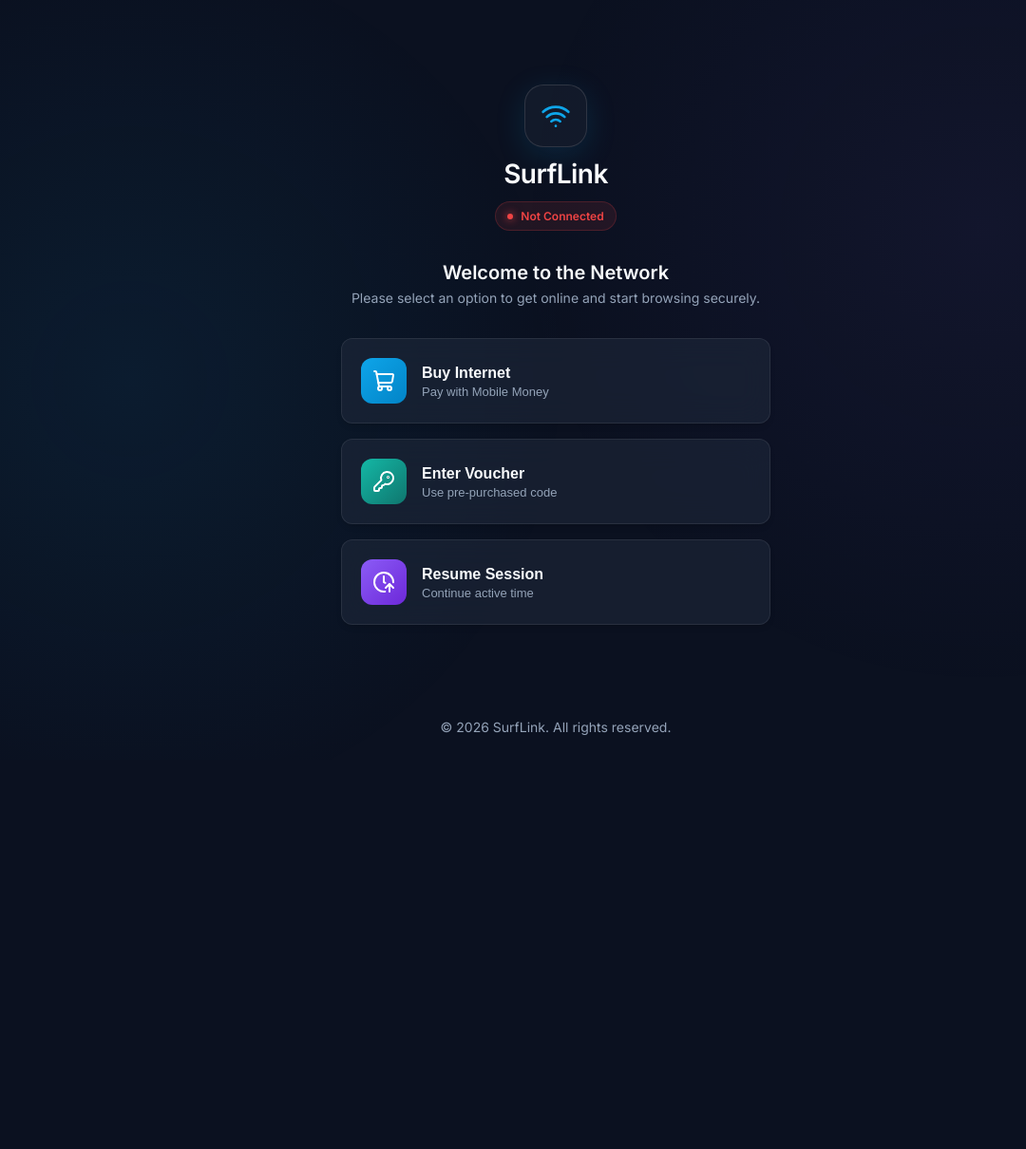
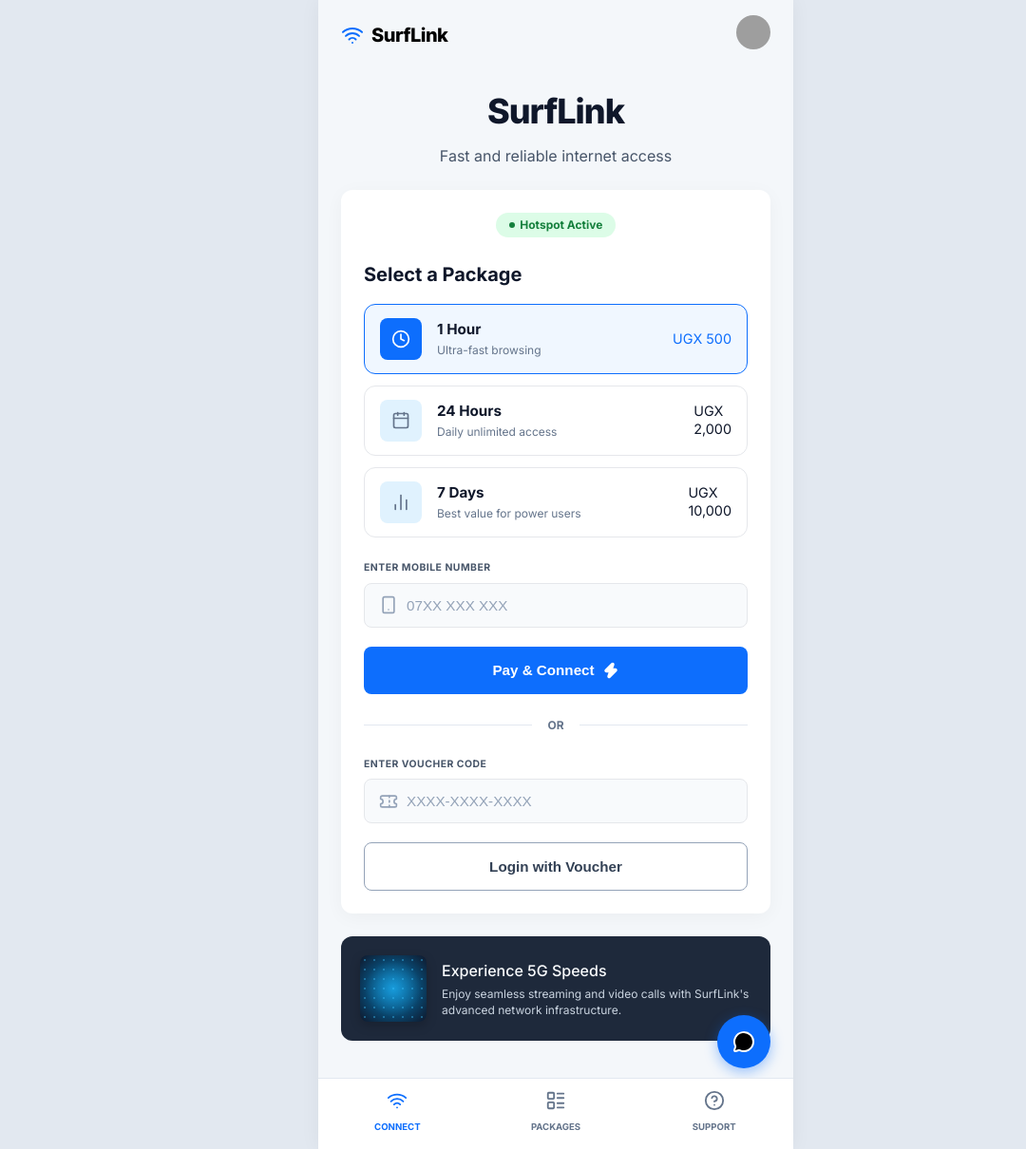
Before and after one commit to denistendo/Surflink, a React app in the folder frontend/: page / in a window 1280 px wide. Shown: the whole page at 95% size, without its empty margins (55-1135 px from the left). Before the commit the page ends 800 px from the top, so only its background shows below. Built offline with nearby package versions, Linux system fonts and the light colour scheme; grey boxes are pictures that could not be loaded; the HTML template or start-up script is replaced by a standard one.

Commit message:
feat: initialize frontend layout components and landing screen with global CSS styles

```diff
--- a/frontend/src/components/PortalLayout.css
+++ b/frontend/src/components/PortalLayout.css
@@ -5,18 +5,15 @@
   width: 100%;
   max-width: 500px;
   margin: 0 auto;
-  padding: 1.5rem;
+  position: relative;
+  background-color: var(--bg-color);
+  box-shadow: 0 0 20px rgba(0, 0, 0, 0.05);
+  overflow-x: hidden;
 }
 
 .portal-content {
   flex: 1;
   display: flex;
   flex-direction: column;
-  justify-content: center;
+  width: 100%;
 }
-
-.portal-footer {
-  text-align: center;
-  padding-top: 2rem;
-  font-size: 0.875rem;
-}
--- a/frontend/src/components/PortalLayout.jsx
+++ b/frontend/src/components/PortalLayout.jsx
@@ -3,17 +3,11 @@
 
 const PortalLayout = () => {
   return (
-    <>
-      <div className="animated-bg"></div>
-      <div className="portal-container">
-        <main className="portal-content">
-          <Outlet />
-        </main>
-        <footer className="portal-footer">
-          <p className="text-muted">© {new Date().getFullYear()} SurfLink. All rights reserved.</p>
-        </footer>
-      </div>
-    </>
+    <div className="portal-container">
+      <main className="portal-content">
+        <Outlet />
+      </main>
+    </div>
   );
 };
 
--- a/frontend/src/index.css
+++ b/frontend/src/index.css
@@ -1,23 +1,22 @@
-@import url('https://fonts.googleapis.com/css2?family=Inter:wght@300;400;500;600;700&display=swap');
+@import url('https://fonts.googleapis.com/css2?family=Inter:wght@300;400;500;600;700;800&display=swap');
 
 :root {
-  /* Professional Dark Theme Palette */
-  --bg-color: #0b1120; /* Deep midnight */
+  --bg-color: #f4f7fa;
   --surface-dark: #1e293b;
-  --surface-light: rgba(30, 41, 59, 0.4);
+  --surface-light: #ffffff;
 
-  --primary: #0ea5e9; /* Professional ocean blue */
-  --primary-hover: #0284c7;
+  --primary: #0d6efd;
+  --primary-hover: #0b5ed7;
 
   --success: #10b981;
+  --success-bg: #d1fae5;
   --danger: #ef4444;
   --warning: #f59e0b;
 
-  --text-main: #f8fafc;
-  --text-muted: #94a3b8;
+  --text-main: #111827;
+  --text-muted: #6b7280;
 
-  --border-color: rgba(255, 255, 255, 0.08);
-  --glass-border: rgba(255, 255, 255, 0.12);
+  --border-color: #e5e7eb;
 }
 
 * {
@@ -27,82 +26,15 @@
 }
 
 body {
-  font-family: 'Inter', system-ui, -apple-system, BlinkMacSystemFont, 'Segoe UI', Roboto, Helvetica, Arial, sans-serif;
-  background-color: var(--bg-color);
+  font-family: 'Inter', system-ui, -apple-system, sans-serif;
+  background-color: #e2e8f0; /* Darker outside the app container */
   color: var(--text-main);
   line-height: 1.5;
   -webkit-font-smoothing: antialiased;
-  -moz-osx-font-smoothing: grayscale;
-}
-
-/* Glassmorphism Utilities */
-.glass-panel {
-  background: var(--surface-light);
-  backdrop-filter: blur(16px);
-  -webkit-backdrop-filter: blur(16px);
-  border: 1px solid var(--glass-border);
-  border-radius: 12px;
-  box-shadow: 0 4px 6px -1px rgba(0, 0, 0, 0.1), 0 2px 4px -1px rgba(0, 0, 0, 0.06);
-}
-
-/* Typography Utilities */
-h1, h2, h3, h4, h5, h6 {
-  color: var(--text-main);
-  font-weight: 600;
-  line-height: 1.2;
 }
 
 .text-muted { color: var(--text-muted); }
-.text-center { text-align: center; }
-
-/* Buttons */
-.btn {
-  display: inline-flex;
-  align-items: center;
-  justify-content: center;
-  gap: 0.5rem;
-  padding: 0.75rem 1.25rem;
-  font-size: 1rem;
-  font-weight: 500;
-  border-radius: 8px;
-  border: none;
-  cursor: pointer;
-  transition: all 0.2s ease-in-out;
-  text-decoration: none;
-}
-
-.btn-primary {
-  background-color: var(--primary);
-  color: white;
-  box-shadow: 0 2px 4px rgba(14, 165, 233, 0.2);
-}
-
-.btn-primary:hover {
-  background-color: var(--primary-hover);
-  transform: translateY(-1px);
-}
-
-.btn-outline {
-  background-color: transparent;
-  color: var(--text-main);
-  border: 1px solid var(--border-color);
-}
-
-.btn-outline:hover {
-  background-color: rgba(255, 255, 255, 0.05);
-}
-
-/* Background Animation */
-.animated-bg {
-  position: fixed;
-  top: 0;
-  left: 0;
-  width: 100vw;
-  height: 100vh;
-  z-index: -1;
-  background: radial-gradient(circle at 15% 50%, rgba(14, 165, 233, 0.08), transparent 40%),
-              radial-gradient(circle at 85% 30%, rgba(139, 92, 246, 0.06), transparent 40%);
-}
+.w-full { width: 100%; }
 
 #root {
   min-height: 100vh;
--- a/frontend/src/screens/LandingScreen.css
+++ b/frontend/src/screens/LandingScreen.css
@@ -1,129 +1,420 @@
 .landing-screen {
   display: flex;
   flex-direction: column;
-  gap: 2rem;
-  animation: fadeIn 0.6s ease-out;
+  position: relative;
+  padding-bottom: 90px; /* space for bottom nav */
+  animation: fadeIn 0.4s ease-out;
+  background-color: var(--bg-color);
+  min-height: 100vh;
 }
 
 @keyframes fadeIn {
-  from { opacity: 0; transform: translateY(10px); }
-  to { opacity: 1; transform: translateY(0); }
+  from { opacity: 0; }
+  to { opacity: 1; }
 }
 
-.brand-header {
+/* Header */
+.app-header {
   display: flex;
-  flex-direction: column;
+  justify-content: space-between;
   align-items: center;
-  gap: 0.75rem;
+  padding: 1rem 1.5rem;
+  background: transparent;
 }
 
-.logo-container {
-  background: var(--surface-light);
-  border: 1px solid var(--glass-border);
-  padding: 1rem;
-  border-radius: 20px;
+.logo-section {
   display: flex;
   align-items: center;
-  justify-content: center;
-  box-shadow: 0 8px 32px rgba(14, 165, 233, 0.15);
+  gap: 0.5rem;
 }
 
-.brand-title {
-  font-size: 1.75rem;
-  letter-spacing: -0.02em;
+.logo-text {
+  font-size: 1.25rem;
+  font-weight: 800;
+  color: #000;
+  letter-spacing: -0.5px;
+}
+
+.user-avatar img {
+  width: 36px;
+  height: 36px;
+  border-radius: 50%;
+  object-fit: cover;
+}
+
+/* Hero Section */
+.hero-section {
+  text-align: center;
+  padding: 1rem 1.5rem 1.5rem;
+}
+
+.main-title {
+  font-size: 2.25rem;
+  font-weight: 800;
+  color: #0f172a;
+  margin-bottom: 0.5rem;
+  letter-spacing: -1px;
+}
+
+.subtitle {
+  color: #475569;
+  font-size: 1rem;
+}
+
+/* Main Card */
+.main-card {
+  background: #ffffff;
+  border-radius: 12px;
+  padding: 1.5rem;
+  margin: 0 1.5rem;
+  box-shadow: 0 4px 20px rgba(0, 0, 0, 0.04);
+}
+
+.badge-container {
+  display: flex;
+  justify-content: center;
+  margin-bottom: 1.5rem;
 }
 
 .status-badge {
   display: inline-flex;
   align-items: center;
-  gap: 0.5rem;
-  background: rgba(239, 68, 68, 0.1);
-  color: var(--danger);
-  padding: 0.35rem 0.75rem;
+  gap: 0.35rem;
+  background: #dcfce7;
+  color: #15803d;
+  padding: 0.25rem 0.85rem;
   border-radius: 9999px;
   font-size: 0.75rem;
-  font-weight: 600;
-  border: 1px solid rgba(239, 68, 68, 0.2);
+  font-weight: 700;
 }
 
 .status-dot {
   width: 6px;
   height: 6px;
   border-radius: 50%;
+  background-color: #15803d;
 }
 
-.status-dot.disconnected {
-  background-color: var(--danger);
-  box-shadow: 0 0 8px var(--danger);
+.section-title {
+  font-size: 1.25rem;
+  font-weight: 700;
+  margin-bottom: 1rem;
+  color: #0f172a;
 }
 
-.welcome-text {
-  text-align: center;
+/* Packages */
+.packages-list {
+  display: flex;
+  flex-direction: column;
+  gap: 0.75rem;
+  margin-bottom: 1.5rem;
 }
 
-.welcome-text h2 {
-  font-size: 1.25rem;
-  margin-bottom: 0.25rem;
+.package-item {
+  display: flex;
+  align-items: center;
+  padding: 0.875rem 1rem;
+  border: 1px solid var(--border-color);
+  border-radius: 12px;
+  cursor: pointer;
+  transition: all 0.2s ease;
+  background: #fff;
 }
 
-.welcome-text p {
-  font-size: 0.875rem;
+.package-item.selected {
+  border-color: var(--primary);
+  background: #f0f7ff;
 }
 
-.action-cards {
+.package-icon-wrapper {
+  width: 44px;
+  height: 44px;
+  border-radius: 8px;
   display: flex;
-  flex-direction: column;
+  align-items: center;
+  justify-content: center;
+  margin-right: 1rem;
+  flex-shrink: 0;
+}
+
+.package-icon-wrapper.blue {
+  background: var(--primary);
+  color: white;
+}
+
+.package-icon-wrapper.light-blue {
+  background: #e0f2fe;
+  color: #64748b;
+}
+
+.package-details {
+  flex: 1;
+}
+
+.package-details h3 {
+  font-size: 0.95rem;
+  font-weight: 700;
+  margin-bottom: 0.125rem;
+  color: #0f172a;
+}
+
+.package-details p {
+  font-size: 0.75rem;
+  color: #64748b;
+}
+
+.package-price {
+  font-size: 0.9rem;
+  color: #0f172a;
+  text-align: left;
+  line-height: 1.3;
+}
+
+.package-item.selected .package-price {
+  color: var(--primary);
+}
+
+/* Forms & Inputs */
+.form-group {
+  margin-bottom: 1.25rem;
+}
+
+.form-group label {
+  display: block;
+  font-size: 0.65rem;
+  font-weight: 700;
+  color: #475569;
+  margin-bottom: 0.5rem;
+  letter-spacing: 0.5px;
+  text-transform: uppercase;
+}
+
+.input-wrapper {
+  position: relative;
+  display: flex;
+  align-items: center;
+}
+
+.input-icon {
+  position: absolute;
+  left: 1rem;
+  color: #94a3b8;
+}
+
+.input-wrapper input {
+  width: 100%;
+  padding: 0.875rem 1rem 0.875rem 2.75rem;
+  border: 1px solid var(--border-color);
+  border-radius: 8px;
+  font-size: 0.95rem;
+  background: #f8fafc;
+  color: var(--text-main);
+  outline: none;
+  transition: border-color 0.2s;
+}
+
+.input-wrapper input:focus {
+  border-color: var(--primary);
+  background: #fff;
+}
+
+.input-wrapper input::placeholder {
+  color: #94a3b8;
+}
+
+/* Buttons */
+.btn-primary {
+  background-color: var(--primary);
+  color: white;
+  border: none;
+  padding: 1rem;
+  border-radius: 8px;
+  font-size: 0.95rem;
+  font-weight: 700;
+  display: flex;
+  justify-content: center;
+  align-items: center;
+  gap: 0.5rem;
+  cursor: pointer;
+  transition: background-color 0.2s;
+}
+
+.btn-primary:hover {
+  background-color: var(--primary-hover);
+}
+
+.btn-outline {
+  background-color: transparent;
+  color: #334155;
+  border: 1px solid #94a3b8;
+  padding: 1rem;
+  border-radius: 8px;
+  font-size: 0.95rem;
+  font-weight: 700;
+  cursor: pointer;
+  transition: all 0.2s;
+}
+
+.btn-outline:hover {
+  background-color: #f8fafc;
+}
+
+.connect-btn {
+  margin-bottom: 1rem;
+}
+
+/* Divider */
+.divider {
+  display: flex;
+  align-items: center;
+  text-align: center;
+  margin: 1.5rem 0;
+  color: #64748b;
+  font-size: 0.75rem;
+  font-weight: 700;
+}
+
+.divider::before,
+.divider::after {
+  content: '';
+  flex: 1;
+  border-bottom: 1px solid #e2e8f0;
+}
+
+.divider span {
+  padding: 0 1rem;
+}
+
+/* Promo Card */
+.promo-card {
+  background: #1e293b;
+  border-radius: 12px;
+  margin: 1.5rem;
+  display: flex;
+  align-items: center;
+  padding: 1.25rem;
+  color: white;
   gap: 1rem;
 }
 
-.action-card {
-  display: flex;
-  align-items: center;
-  gap: 1rem;
-  padding: 1.25rem;
-  width: 100%;
-  text-align: left;
-  border: 1px solid var(--border-color);
-  background: rgba(30, 41, 59, 0.6);
-  cursor: pointer;
-  transition: all 0.3s cubic-bezier(0.4, 0, 0.2, 1);
-}
-
-.action-card:hover {
-  transform: translateY(-2px);
-  background: rgba(30, 41, 59, 0.8);
-  border-color: rgba(255, 255, 255, 0.2);
-  box-shadow: 0 10px 20px rgba(0, 0, 0, 0.2);
-}
-
-.card-icon {
-  width: 48px;
-  height: 48px;
-  border-radius: 12px;
+.promo-image {
+  width: 70px;
+  height: 70px;
+  border-radius: 8px;
+  background: radial-gradient(circle at 50% 50%, #0284c7 0%, #0f172a 100%);
+  flex-shrink: 0;
   display: flex;
   align-items: center;
   justify-content: center;
-  flex-shrink: 0;
+  box-shadow: 0 4px 12px rgba(0, 0, 0, 0.2);
+  position: relative;
+  overflow: hidden;
 }
 
-.blue-gradient {
-  background: linear-gradient(135deg, #0ea5e9, #0284c7);
+/* Fake network nodes graphic */
+.fake-graphic {
+  width: 100%;
+  height: 100%;
+  background-image: radial-gradient(#38bdf8 1.5px, transparent 1.5px);
+  background-size: 10px 10px;
+  opacity: 0.4;
+  position: absolute;
 }
 
-.teal-gradient {
-  background: linear-gradient(135deg, #14b8a6, #0f766e);
+.promo-image::after {
+  content: '';
+  position: absolute;
+  width: 100%;
+  height: 100%;
+  background: radial-gradient(circle, rgba(56, 189, 248, 0.4) 0%, transparent 60%);
 }
 
-.purple-gradient {
-  background: linear-gradient(135deg, #8b5cf6, #6d28d9);
+.promo-text h3 {
+  font-size: 1rem;
+  font-weight: 500;
+  margin-bottom: 0.35rem;
+  color: #f8fafc;
 }
 
-.card-content h3 {
-  font-size: 1rem;
-  margin-bottom: 0.15rem;
+.promo-text p {
+  font-size: 0.75rem;
+  color: #cbd5e1;
+  line-height: 1.4;
 }
 
-.card-content p {
-  font-size: 0.8125rem;
-  margin: 0;
+/* FAB */
+.fab-button {
+  position: fixed;
+  bottom: 85px;
+  right: 1.5rem;
+  width: 56px;
+  height: 56px;
+  background-color: var(--primary);
+  border-radius: 50%;
+  display: flex;
+  justify-content: center;
+  align-items: center;
+  border: none;
+  box-shadow: 0 4px 14px rgba(13, 110, 253, 0.4);
+  cursor: pointer;
+  z-index: 10;
+  transition: transform 0.2s;
 }
+
+.fab-button:hover {
+  transform: scale(1.05);
+}
+
+@media (min-width: 500px) {
+  .fab-button {
+    position: absolute;
+    bottom: 85px;
+  }
+}
+
+/* Bottom Nav */
+.bottom-nav {
+  position: fixed;
+  bottom: 0;
+  width: 100%;
+  max-width: 500px;
+  background: white;
+  display: flex;
+  justify-content: space-around;
+  padding: 0.5rem 0 1rem 0;
+  border-top: 1px solid #e2e8f0;
+  z-index: 20;
+}
+
+@media (min-width: 500px) {
+  .bottom-nav {
+    position: absolute;
+  }
+}
+
+.nav-item {
+  display: flex;
+  flex-direction: column;
+  align-items: center;
+  gap: 0.35rem;
+  color: #64748b;
+  cursor: pointer;
+  font-size: 0.6rem;
+  font-weight: 700;
+  flex: 1;
+}
+
+.nav-item.active {
+  color: var(--primary);
+}
+
+.nav-item.active .nav-icon-wrapper {
+  color: var(--primary);
+}
+
+.nav-icon-wrapper {
+  padding: 0.25rem;
+  display: flex;
+  align-items: center;
+  justify-content: center;
+}
--- a/frontend/src/screens/LandingScreen.jsx
+++ b/frontend/src/screens/LandingScreen.jsx
@@ -1,56 +1,150 @@
-import { Wifi, ShoppingCart, KeyRound, ClockArrowUp } from 'lucide-react';
+import React, { useState } from 'react';
+import { Wifi, Clock, Calendar, BarChart2, Smartphone, Ticket, Zap, MessageCircle, HelpCircle, LayoutList } from 'lucide-react';
 import './LandingScreen.css';
 
 const LandingScreen = () => {
+  const [selectedPackage, setSelectedPackage] = useState('1hour');
+
   return (
     <div className="landing-screen">
-      <div className="brand-header">
-        <div className="logo-container">
-          <Wifi size={32} color="var(--primary)" />
+      {/* Header */}
+      <header className="app-header">
+        <div className="logo-section">
+          <Wifi className="logo-icon" size={24} color="var(--primary)" />
+          <span className="logo-text">SurfLink</span>
         </div>
-        <h1 className="brand-title">SurfLink</h1>
+        <div className="user-avatar">
+          <img src="https://ui-avatars.com/api/?name=Surflink+User&background=1e293b&color=fff" alt="User" />
+        </div>
+      </header>
+
+      {/* Hero Section */}
+      <div className="hero-section">
+        <h1 className="main-title">SurfLink</h1>
+        <p className="subtitle">Fast and reliable internet access</p>
+      </div>
+
+      {/* Main Card */}
+      <div className="main-card">
+        <div className="badge-container">
           <div className="status-badge">
-          <span className="status-dot disconnected"></span>
-          Not Connected
+            <span className="status-dot"></span>
+            Hotspot Active
           </div>
         </div>
 
-      <div className="welcome-text">
-        <h2>Welcome to the Network</h2>
-        <p className="text-muted">Please select an option to get online and start browsing securely.</p>
+        <h2 className="section-title">Select a Package</h2>
+
+        <div className="packages-list">
+          <div
+            className={`package-item ${selectedPackage === '1hour' ? 'selected' : ''}`}
+            onClick={() => setSelectedPackage('1hour')}
+          >
+            <div className="package-icon-wrapper blue">
+              <Clock size={20} />
+            </div>
+            <div className="package-details">
+              <h3>1 Hour</h3>
+              <p>Ultra-fast browsing</p>
+            </div>
+            <div className="package-price">UGX 500</div>
           </div>
 
-      <div className="action-cards">
-        <button className="glass-panel action-card">
-          <div className="card-icon blue-gradient">
-            <ShoppingCart size={24} color="#fff" />
+          <div
+            className={`package-item ${selectedPackage === '24hours' ? 'selected' : ''}`}
+            onClick={() => setSelectedPackage('24hours')}
+          >
+            <div className="package-icon-wrapper light-blue">
+              <Calendar size={20} />
             </div>
-          <div className="card-content">
-            <h3>Buy Internet</h3>
-            <p className="text-muted">Pay with Mobile Money</p>
+            <div className="package-details">
+              <h3>24 Hours</h3>
+              <p>Daily unlimited access</p>
             </div>
+            <div className="package-price">UGX<br/>2,000</div>
+          </div>
+
+          <div
+            className={`package-item ${selectedPackage === '7days' ? 'selected' : ''}`}
+            onClick={() => setSelectedPackage('7days')}
+          >
+            <div className="package-icon-wrapper light-blue">
+              <BarChart2 size={20} />
+            </div>
+            <div className="package-details">
+              <h3>7 Days</h3>
+              <p>Best value for power users</p>
+            </div>
+            <div className="package-price">UGX<br/>10,000</div>
+          </div>
+        </div>
+
+        <div className="form-group">
+          <label>ENTER MOBILE NUMBER</label>
+          <div className="input-wrapper">
+            <Smartphone className="input-icon" size={20} />
+            <input type="tel" placeholder="07XX XXX XXX" />
+          </div>
+        </div>
+
+        <button className="btn-primary w-full connect-btn">
+          Pay & Connect <Zap size={18} fill="currentColor" />
         </button>
 
-        <button className="glass-panel action-card">
-          <div className="card-icon teal-gradient">
-            <KeyRound size={24} color="#fff" />
+        <div className="divider">
+          <span>OR</span>
         </div>
-          <div className="card-content">
-            <h3>Enter Voucher</h3>
-            <p className="text-muted">Use pre-purchased code</p>
+
+        <div className="form-group">
+          <label>ENTER VOUCHER CODE</label>
+          <div className="input-wrapper">
+            <Ticket className="input-icon" size={20} />
+            <input type="text" placeholder="XXXX-XXXX-XXXX" />
           </div>
+        </div>
+
+        <button className="btn-outline w-full voucher-btn">
+          Login with Voucher
+        </button>
+      </div>
+
+      {/* Promo Card */}
+      <div className="promo-card">
+        <div className="promo-image">
+           <div className="fake-graphic"></div>
+        </div>
+        <div className="promo-text">
+          <h3>Experience 5G Speeds</h3>
+          <p>Enjoy seamless streaming and video calls with SurfLink's advanced network infrastructure.</p>
+        </div>
+      </div>
+
+      {/* FAB */}
+      <button className="fab-button">
+        <MessageCircle size={24} color="white" fill="currentColor" />
       </button>
 
-        <button className="glass-panel action-card">
-          <div className="card-icon purple-gradient">
-            <ClockArrowUp size={24} color="#fff" />
+      {/* Bottom Navigation */}
+      <nav className="bottom-nav">
+        <div className="nav-item active">
+          <div className="nav-icon-wrapper">
+            <Wifi size={22} />
           </div>
-          <div className="card-content">
-            <h3>Resume Session</h3>
-            <p className="text-muted">Continue active time</p>
+          <span>CONNECT</span>
         </div>
-        </button>
+        <div className="nav-item">
+          <div className="nav-icon-wrapper">
+            <LayoutList size={22} />
           </div>
+          <span>PACKAGES</span>
+        </div>
+        <div className="nav-item">
+          <div className="nav-icon-wrapper">
+            <HelpCircle size={22} />
+          </div>
+          <span>SUPPORT</span>
+        </div>
+      </nav>
     </div>
   );
 };
```
Lines whose indentation alone changed are shown as unchanged.
